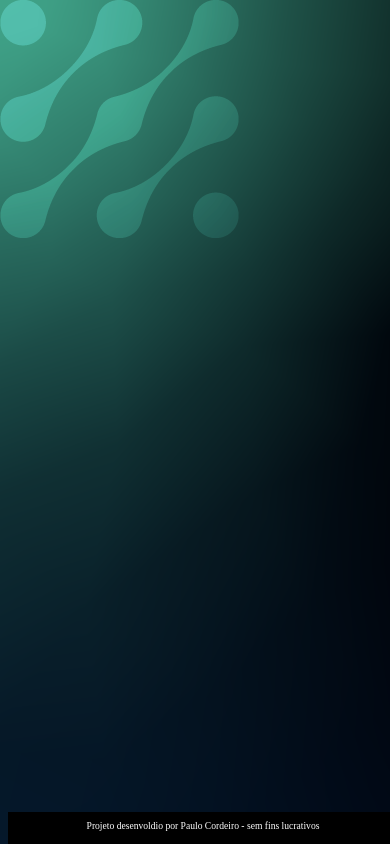
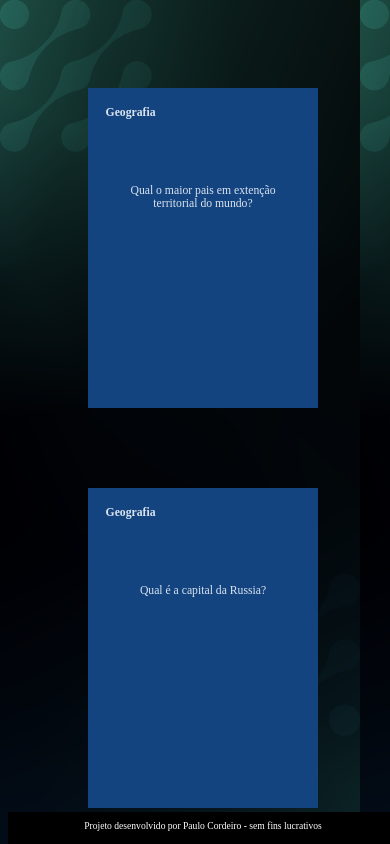
Before and after one commit to PauloCordeiro21/FLASH-CARD, a plain HTML site: page index.html in a window 390 px wide. Shown: the top 844 px of the page. Drawn offline with Linux system fonts and the light colour scheme; a web font is replaced by a local one.

Commit message:
Add files via upload

```diff
--- a/app.js
+++ b/app.js
@@ -1,26 +1,25 @@
-function criacartao (categoria, pergunta, resposta) {
+function criaCartao(categoria, pergunta, resposta) {
     let container = document.getElementById('container')
     let cartao = document.createElement('article')
     cartao.className = 'cartao'
 
     cartao.innerHTML = `
-<div class="cartao conteudo">
+    <div class="cartao_conteudo">
     <h3>${categoria}</h3>
-<div class="cartao__conteudo__pergunta">
+    <div class="cartao_conteudo_pergunta">
     <p>${pergunta}</p>
     </div>
-<div class="cartao__conteudo__resposta">
+    <div class="cartao_conteudo_resposta">
     <p>${resposta}</p>
     </div>
     </div>
     `
-container.appendChild(cartao)
+    let respostaEstaVisivel = false;
+    function viraCartao() {
+        respostaEstaVisivel = !respostaEstaVisivel;
+        cartao.classList.toggle('active', respostaEstaVisivel);
+    }
 
-let respostaEstaVisivel = false;
-function viracartao(){
-respostaEstaVisivel = !respostaEstavisivel;
-cartao.classList.toggle('active', respostaEstaVisivel)
-}
-cartao.addEventListener("click", viracartao)
+    cartao.addEventListener("click", viraCartao);
     container.appendChild(cartao)
 }
--- a/index.html
+++ b/index.html
@@ -1,35 +1,30 @@
 <!DOCTYPE html>
 <html lang="pt-br">
+
 <head>
     <meta charset="UTF-8">
     <meta name="viewport" content="width=device-width, initial-scale=1.0">
     <link rel="preconnect" href="https://fonts.googleapis.com">
-<link rel="preconnect" href="https://fonts.gstatic.com" crossorigin>
-<link href="https://fonts.googleapis.com/css2?family=Bai+Jamjuree:ital,wght@0,200;0,300;0,400;0,500;0,600;0,700;1,200;1,300;1,400;1,500;1,600;1,700&display=swap" rel="stylesheet">
-<link rel="stylesheet" href="style.css">
+    <link rel="preconnect" href="https://fonts.gstatic.com" crossorigin>
+    <link
+        href="https://fonts.googleapis.com/css2?family=Bai+Jamjuree:ital,wght@0,200;0,300;0,400;0,500;0,600;0,700;1,200;1,300;1,400;1,500;1,600;1,700&display=swap"
+        rel="stylesheet">
+    <link rel="stylesheet" href="style.css">
+
     <title>Flash Cards</title>
 </head>
+
 <body>
     <main>
-         <section id="container">
-             <!-- <article class= "cartao">
-                 <div class= "cartao__conteudo">
-                    <h3>Programação</h3>
-                    <div class= "cartao__conteudo__pergunta">
-                     <p>O que é JavaScript</p>
-                    </div>
+        <section id="container">
 
-                     <div class= "cartao__conteudo__resposta">
-                        <p>O JavaScript é uma linguagem de programação</p>
-                    </div>
-                </div>
-            </article> -->
         </section>
     </main>
     <footer>
-        <p>Projeto desenvoldio por Paulo Cordeiro - sem fins lucrativos</p>
+        <p>Projeto desenvolvido por Paulo Cordeiro - sem fins lucrativos</p>
     </footer>
-    <script> src="app.js"</script>
-    <script> src="perguntas.js"</script>
+    <script src="app.js"></script>
+    <script src="pergunta.js"></script>
 </body>
+
 </html>
--- /dev/null
+++ b/pergunta.js
@@ -0,0 +1,17 @@
+criaCartao (
+    'Geografia',
+    'Qual o maior pais em extenção territorial do mundo?',
+    'Russia'
+    )
+
+    criaCartao (
+    'Geografia',
+    'Qual é a capital da Russia?',
+    'A capital da Russia é Moscou'
+    )
+
+    criaCartao (
+    'Geografia',
+    'Qual pais tem mais influencia no mundo?',
+    'O pais com mais influencia no mundo é os Estados Unidos'
+    )
--- a/style.css
+++ b/style.css
@@ -1,11 +1,11 @@
-:root {
-    --text-color: #DBE4EF;
+:root{
+    --text-color: #dbe4ef;
     --card-front-color: #144480;
-    --card-back-color: #00F4BF;
+    --card-back-color: #00f4bf;
     }
 
     body{
-       background-image: url(IMG/bg-desktop.webp);
+    background-image: url(img/bg-desktop.webp);
     font-family: Bai Jamjuree;
     }
 
@@ -23,7 +23,8 @@
     flex-grow: 1;
     flex-basis: calc(33% - 6rem);
     }
-   .cartao__conteudo{
+
+    .cartao_conteudo{
     text-align: center;
     background-color: var(--card-front-color);
     height: 100%;
@@ -31,15 +32,14 @@
     transition: transform 300ms ease-in-out;
     }
 
-   .cartao__conteudo p{
+    .cartao_conteudo p{
     margin-top: 1rem;
     padding: 2rem;
     margin-top: 4rem;
     }
 
-   .cartao__conteudo h3{
+    .cartao_conteudo h3{
     color: var(--text-color);
-       border: 1px solid var(--text-color);
     text-align: left;
     padding: 0.5rem;
     position: absolute;
@@ -48,29 +48,38 @@
     font-size: 1vw;
     backface-visibility: hidden;
     }
-   .cartao__conteudo__pergunta p{
+
+    .cartao_conteudo_pergunta p{
     color: var(--text-color);
     font-weight: 500;
     }
 
-   .cartao__conteudo__resposta p{
+    .cartao_conteudo_resposta p{
     color: var(--card-back-color);
     font-weight: 700;
     }
+
+
     .cartao.active .cartao_conteudo{
-    transform: rotate(180deg);
+    transform: rotateY(180deg);
     }
-   .cartao__conteudo__pergunta,
-   .cartao__conteudo__resposta{
+
+    .cartao_conteudo_pergunta,
+    .cartao_conteudo_resposta{
     backface-visibility: hidden;
     position: absolute;
     height: 100%;
     width: 100%;
     }
 
-   .cartao__conteudo__resposta{
+    .cartao_conteudo_resposta{
     transform: rotateY(180deg);
     }
+
+
+
+
+
     footer{
     background-color: black;
     color: white;
@@ -85,3 +94,134 @@
     font-size: 0.6rem;
     margin-top: 0.5rem;
     }
+
+    @media (max-width: 560px){
+    body{
+    background: url(img/bg-mobile.webp);
+    }
+
+    .cartao{
+    flex: 1 0 calc(100% - 1rem);
+    }
+
+    .cartao_conteudo h3{
+    font-size: 3vw;
+    }
+
+    .cartao_conteudo p{
+    font-size: 3vw;
+    }
+    }:root{
+    --text-color: #dbe4ef;
+    --card-front-color: #144480;
+    --card-back-color: #00f4bf;
+    }
+
+    body{
+    background-image: url(img/bg-desktop.webp);
+    font-family: Bai Jamjuree;
+    }
+
+    #container{
+    display: flex;
+    flex-wrap: wrap;
+    justify-content: space-between;
+    padding: 4rem;
+    gap: 3rem;
+    }
+
+    .cartao{
+    margin: 1rem 1rem;
+    height: 20rem;
+    flex-grow: 1;
+    flex-basis: calc(33% - 6rem);
+    }
+
+    .cartao_conteudo{
+    text-align: center;
+    background-color: var(--card-front-color);
+    height: 100%;
+    transform-style: preserve-3d;
+    transition: transform 300ms ease-in-out;
+    }
+
+    .cartao_conteudo p{
+    margin-top: 1rem;
+    padding: 2rem;
+    margin-top: 4rem;
+    }
+
+    .cartao_conteudo h3{
+    color: var(--text-color);
+    text-align: left;
+    padding: 0.5rem;
+    position: absolute;
+    margin: 0.6rem;
+    border-radius: 0.6rem;
+    font-size: 1vw;
+    backface-visibility: hidden;
+    }
+
+    .cartao_conteudo_pergunta p{
+    color: var(--text-color);
+    font-weight: 500;
+    }
+
+    .cartao_conteudo_resposta p{
+    color: var(--card-back-color);
+    font-weight: 700;
+    }
+
+
+    .cartao.active .cartao_conteudo{
+    transform: rotateY(180deg);
+    }
+
+    .cartao_conteudo_pergunta,
+    .cartao_conteudo_resposta{
+    backface-visibility: hidden;
+    position: absolute;
+    height: 100%;
+    width: 100%;
+    }
+
+    .cartao_conteudo_resposta{
+    transform: rotateY(180deg);
+    }
+
+
+
+
+
+    footer{
+    background-color: black;
+    color: white;
+    position: fixed;
+    bottom: 0;
+    width: 100%;
+    height: 2rem;
+    }
+
+    footer p{
+    text-align: center;
+    font-size: 0.6rem;
+    margin-top: 0.5rem;
+    }
+
+    @media (max-width: 560px){
+    body{
+    background: url(img/bg-mobile.webp);
+    }
+
+    .cartao{
+    flex: 1 0 calc(100% - 1rem);
+    }
+
+    .cartao_conteudo h3{
+    font-size: 3vw;
+    }
+
+    .cartao_conteudo p{
+    font-size: 3vw;
+    }
+    }
```
Also changed, not shown: img/bg-desktop.webp (added), img/bg-mobile.webp (added), img/bg-tablet.webp (added), 2 other files. Lines whose indentation alone changed are shown as unchanged.
